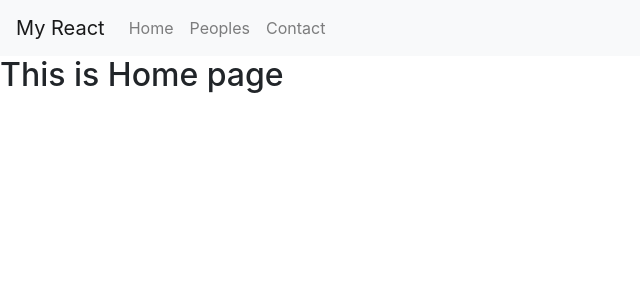
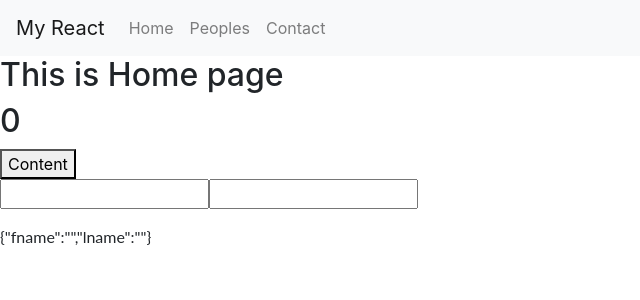
Before and after one commit to kushanz/react-scratch, a React (Create React App) app: page / in a window 1280 px wide. Shown: the top 300 px of the page, without its empty margins (0-640 px from the left). Built offline with nearby package versions, Linux system fonts and the light colour scheme.

Commit message:
1 file modified

```diff
--- a/src/pages/Home/Home.jsx
+++ b/src/pages/Home/Home.jsx
@@ -1,10 +1,21 @@
-import React from "react";
+import React, {useState} from "react";
 
 export default function Home() {
-
+  const [count,setCount] = useState(0)
+  const [name,setName] = useState({fname:"",lname:""})
+  const incr = () => {
+    setCount(count+1)
+  }
   return (
     <div>
       <h2>This is Home page</h2>
+      <h2>{ count }</h2>
+      <button onClick={incr}>Content</button>
+      <p>
+        <input type='text' value={name.fname} onChange={e => setName({...name,fname:e.target.value})} />
+        <input type='text' value={name.lname} onChange={e => setName({...name,lname:e.target.value})} />
+      </p>
+      <p>{JSON.stringify(name)}</p>
     </div>
   )
 }
```
